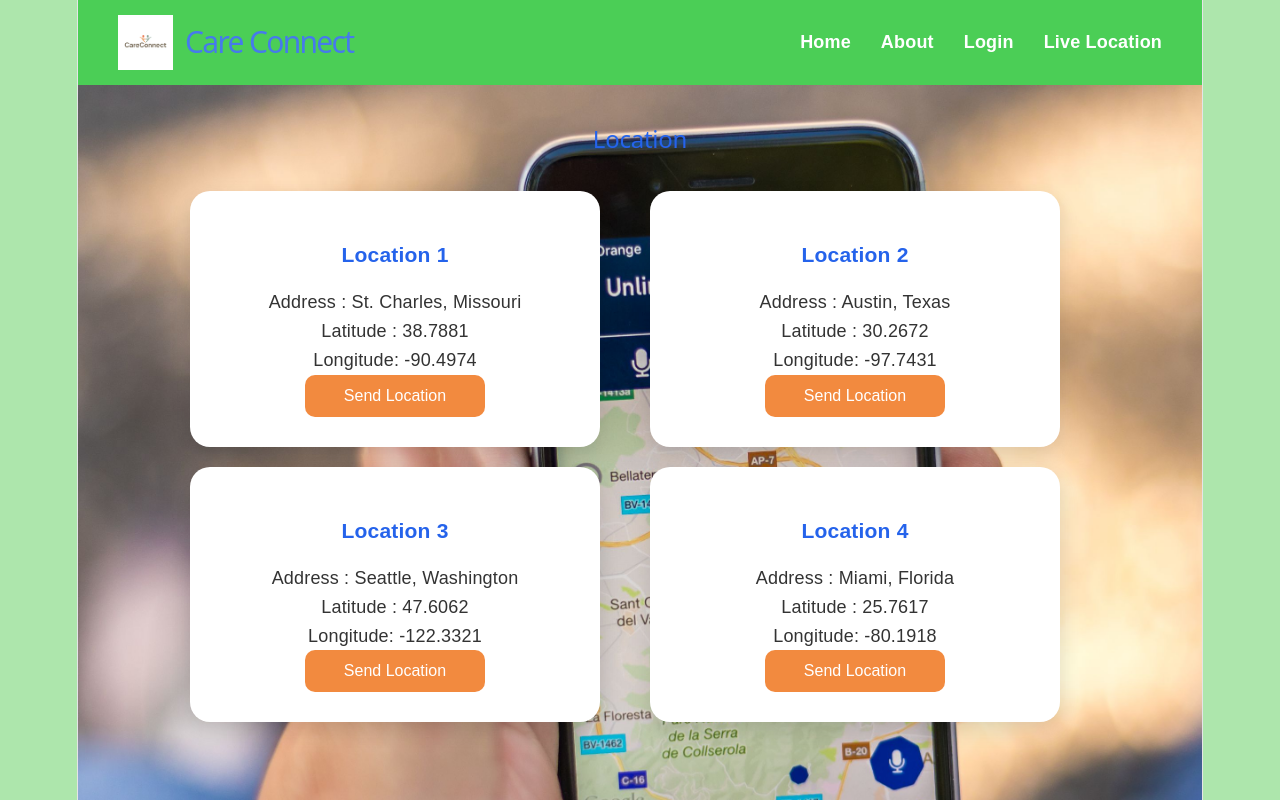
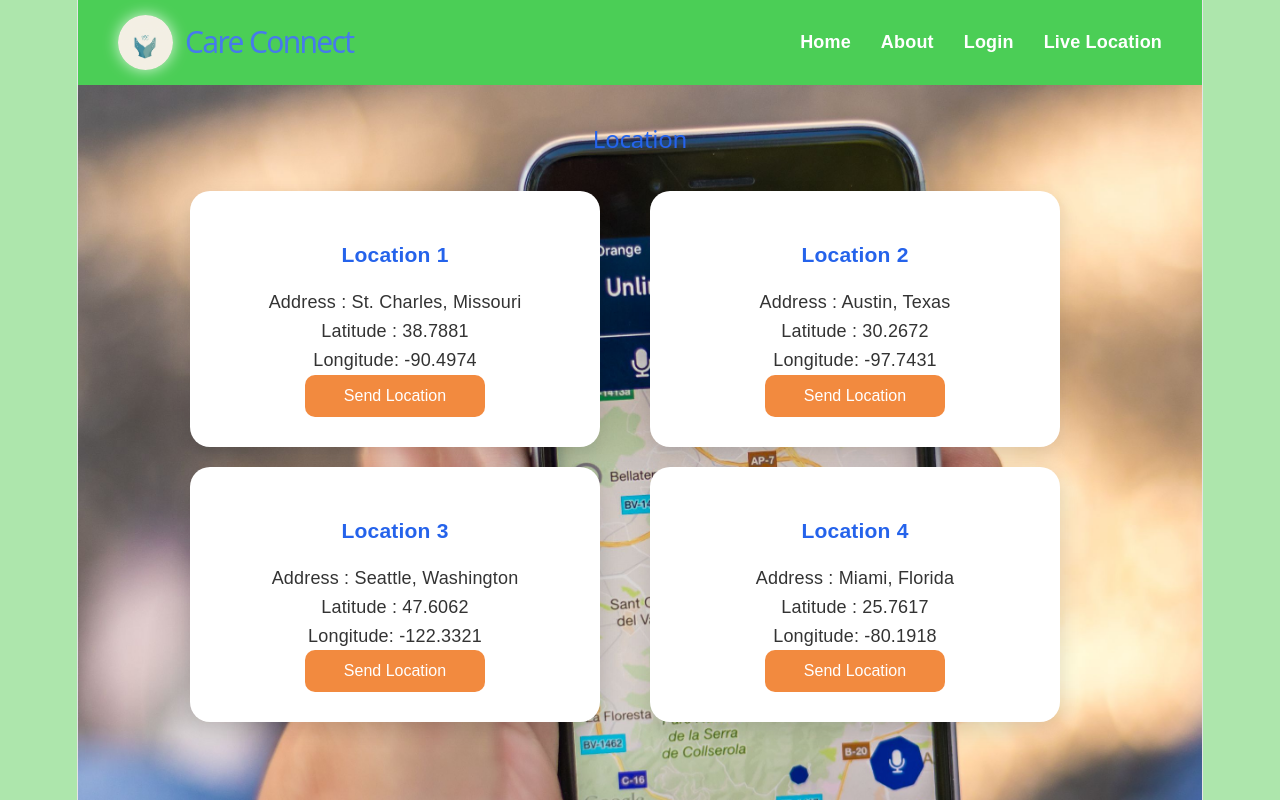
Before and after one commit to Munnisha-code/Final-Project-Unit1-CareConnect, a React (Vite) app: page /live-location in a window 1280 px wide. Shown: the top 800 px of the page. Built offline with nearby package versions, Linux system fonts and the light colour scheme.

Commit message:
Updated CareConnect logo and improved styling.

```diff
--- a/src/App.css
+++ b/src/App.css
@@ -51,8 +51,9 @@ header {
 
     width: 55px;
     height: 55px;
-
-    object-fit: contain;
+    border-radius: 50%;
+    object-fit: cover;
+    box-shadow: 0 0 15px rgba(255, 255, 255, 0.8);
 
 }
 
```
Also changed, not shown: src/assets/images/CareConnect Logo.png.
